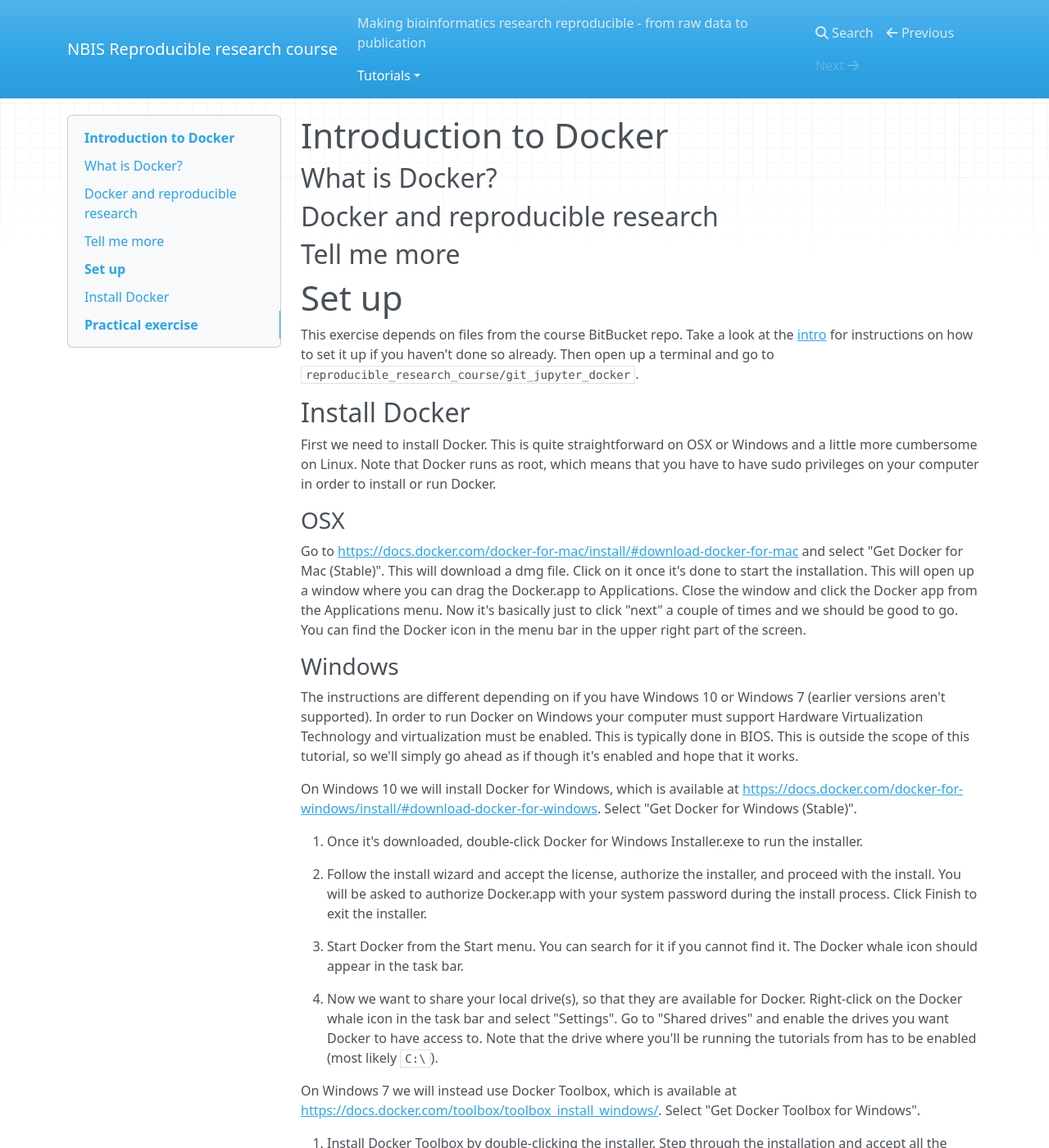
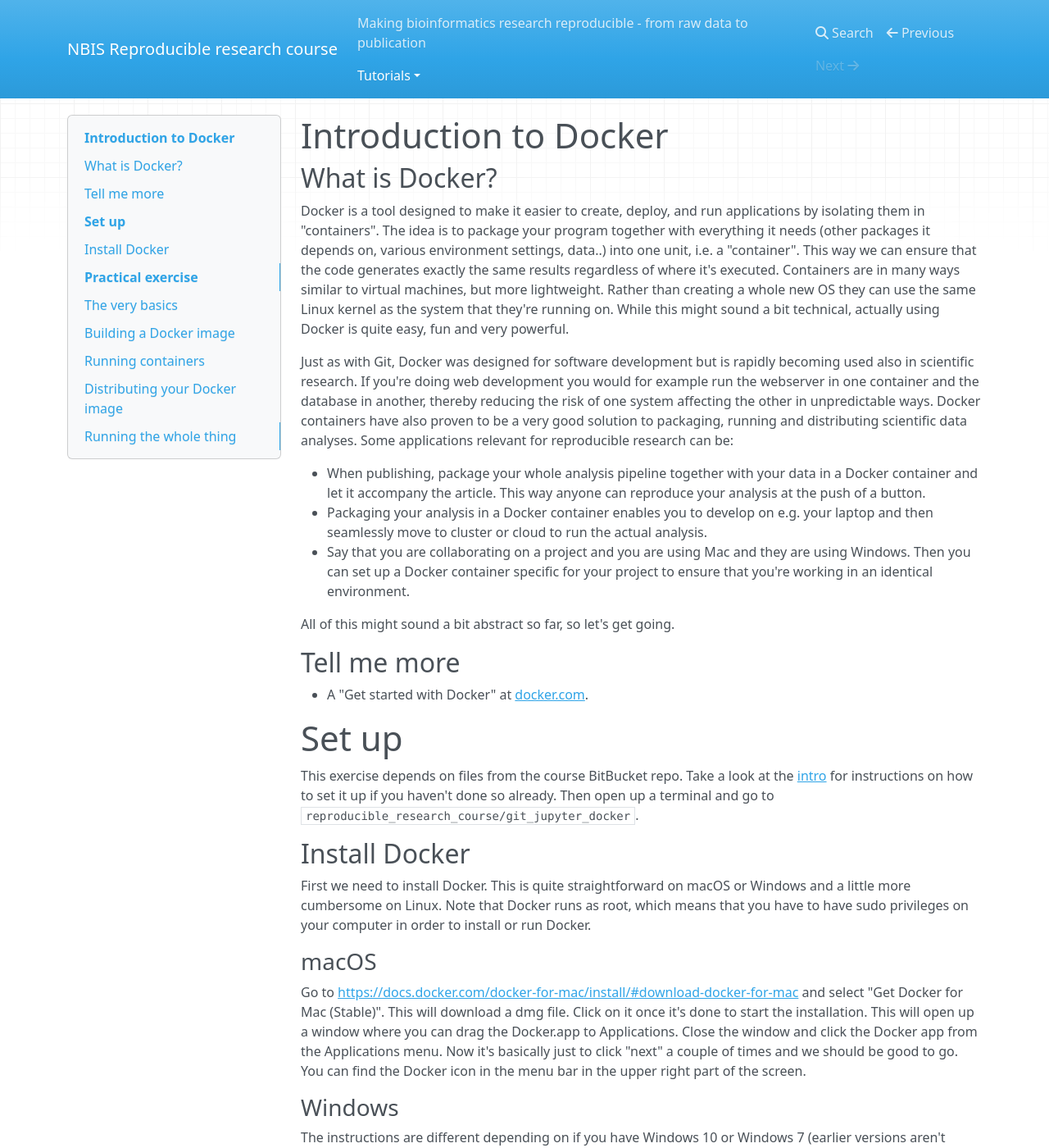
Before and after one commit to NBISweden/workshop-reproducible-research, an MkDocs documentation site: the page built from docs/docker.md, in a window 1280 px wide and 1400 px high. Shown: the whole window at 82% size. Built offline with MkDocs 1.6.1, drawn with Linux system fonts in a browser that asks for light colours; nearby versions of some CDN libraries; old or Windows-style settings are respelled for this version of MkDocs; some of the changed text lies outside the part shown.

Commit message:
formatting and start on docker tutorial

````diff
--- a/docs/docker.md
+++ b/docs/docker.md
@@ -1,19 +1,25 @@
 # Introduction to Docker
 ## What is Docker?
+Docker is a tool designed to make it easier to create, deploy, and run applications by isolating them in "containers". The idea is to package your program together with everything it needs (other packages it depends on, various environment settings, data..) into one unit, i.e. a "container". This way we can ensure that the code generates exactly the same results regardless of where it's executed. Containers are in many ways similar to virtual machines, but more lightweight. Rather than creating a whole new OS they can use the same Linux kernel as the system that they're running on. While this might sound a bit technical, actually using Docker is quite easy, fun and very powerful.
 
+Just as with Git, Docker was designed for software development but is rapidly becoming used also in scientific research. If you're doing web development you would for example run the webserver in one container and the database in another, thereby reducing the risk of one system affecting the other in unpredictable ways. Docker containers have also proven to be a very good solution to packaging, running and distributing scientific data analyses. Some applications relevant for reproducible research can be:
 
-## Docker and reproducible research
+* When publishing, package your whole analysis pipeline together with your data in a Docker container and let it accompany the article. This way anyone can reproduce your analysis at the push of a button.
+* Packaging your analysis in a Docker container enables you to develop on e.g. your laptop and then seamlessly move to cluster or cloud to run the actual analysis.
+* Say that you are collaborating on a project and you are using Mac and they are using Windows. Then you can set up a Docker container specific for your project to ensure that you're working in an identical environment.
 
+All of this might sound a bit abstract so far, so let's get going.
 
 ## Tell me more
+* A "Get started with Docker" at [docker.com](https://docs.docker.com/get-started/).
 
 # Set up
 This exercise depends on files from the course BitBucket repo. Take a look at the [intro](index) for instructions on how to set it up if you haven't done so already. Then open up a terminal and go to `reproducible_research_course/git_jupyter_docker`.
 
 ## Install Docker
-First we need to install Docker. This is quite straightforward on OSX or Windows and a little more cumbersome on Linux. Note that Docker runs as root, which means that you have to have sudo privileges on your computer in order to install or run Docker.
+First we need to install Docker. This is quite straightforward on macOS or Windows and a little more cumbersome on Linux. Note that Docker runs as root, which means that you have to have sudo privileges on your computer in order to install or run Docker.
 
-### OSX
+### macOS
 Go to  [https://docs.docker.com/docker-for-mac/install/#download-docker-for-mac](https://docs.docker.com/docker-for-mac/install/#download-docker-for-mac) and select "Get Docker for Mac (Stable)". This will download a dmg file. Click on it once it's done to start the installation. This will open up a window where you can drag the Docker.app to Applications. Close the window and click the Docker app from the Applications menu. Now it's basically just to click "next" a couple of times and we should be good to go. You can find the Docker icon in the menu bar in the upper right part of the screen.
 
 ### Windows
@@ -71,3 +77,67 @@
 As mentioned before, Docker needs to run as root. You can archive this by prepending all Docker commands with `sudo`. This is the approch that we will take in this tutorial, since the set up becomes a little simpler. If you plan on continuing using Docker you can get rid of this by adding your user to the group `docker`. Here are instructions for how to do this: [https://docs.docker.com/engine/installation/linux/linux-postinstall/](https://docs.docker.com/engine/installation/linux/linux-postinstall/).
 
 # Practical exercise
+## The very basics
+We're almost ready to start, just one last note on nomenclature. You might have noticed that we sometimes refer to "Docker images" and sometimes to "Docker containers". A container is simply an instance of an image. You can have an image containing, say, a certain Linux distribution, and then start multiple containers running that same OS.
+
+> NOTE: If you don't have root privileges you have to prepend all Docker commands with `sudo ` (see Linux set up instructions)
+
+Docker containers typically run Linux, so let's start by downloading an image containing Ubuntu (a popular Linux distribution that is based on only open-source tools).
+
+```
+$ docker pull ubuntu:latest
+Using default tag: latest
+latest: Pulling from library/ubuntu
+660c48dd555d: Pull complete
+4c7380416e78: Pull complete
+421e436b5f80: Pull complete
+e4ce6c3651b3: Pull complete
+be588e74bd34: Pull complete
+Digest: sha256:7c67a2206d3c04703e5c23518707bdd4916c057562dd51c74b99b2ba26af0f79
+Status: Downloaded newer image for ubuntu:latest
+```
+
+You might have noticed that it downloaded five different layers with weird hashes as names ("660c48dd555d" and so on). This represents a very fundamental property of Docker images that we'll get back to in just a little while. For now let's just look at our new collection of Docker images:
+
+```
+$ docker images
+REPOSITORY          TAG                 IMAGE ID            CREATED             SIZE
+ubuntu              latest              20c44cd7596f        2 weeks ago         123MB
+```
+
+We can now start a container running our image. We can refer to the image either by "REPOSITORY" or "IMAGE ID". The syntax for `docker run` is `docker run [OPTIONS] IMAGE [COMMAND] [ARG...]`. Let's run the command `uname -a` to get some info about the operating system. First run on your own system (skip this if you're using Windows, or use `ver` which is the Windows equivalent).
+
+```
+$ uname -a
+Darwin liv433l.lan 15.6.0 Darwin Kernel Version 15.6.0: Mon Oct  2 22:20:08 PDT 2017; root:xnu-3248.71.4~1/RELEASE_X86_64 x86_64
+```
+
+Seems like I'm running the Darwin version of macOS. Then run it in the Ubuntu Docker image.
+
+```bash
+docker run ubuntu uname -a
+```
+
+And now I'm running on Linux! Try the same thing with `whoami`.
+
+So, seems we can execute arbitary commands on Linux. Seems useful, but maybe a bit limited. We can also get an interactive terminal with the flags `-it`.
+
+```
+$ docker run -it ubuntu
+root@1f339e929fa9:/#
+```
+
+Here you can do whatever; install, run, remove stuff; it will still be within the container and never affect your host system. Now exit the container with `exit`.
+
+Ok, so Docker let's us work in any OS in a quite convenient way. That would probably be useful on its own, but it's much more powerful than that.
+
+## Building a Docker image
+
+
+## Running containers
+
+### Mounting volumes
+
+## Distributing your Docker image
+
+## Running the whole thing
````
Also changed, not shown: docs/git.md (+32 -31 lines), docs/index.md (+1 -1 lines), docs/snakemake.md (+5 -5 lines).
